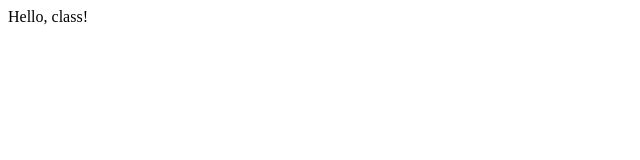
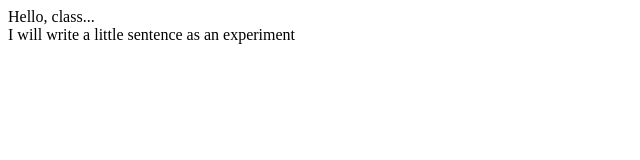
Before and after one commit to SFCM-TAC/wk1-in-class-hello-world-teddyraven1, a plain HTML site: page index.html in a window 1280 px wide. Shown: the whole page, without its empty margins (0-640 px from the left). Drawn offline with Linux system fonts and the light colour scheme.

Commit message:
I added a sentence for fun

```diff
--- a/index.html
+++ b/index.html
@@ -3,7 +3,8 @@
   <script src="js/index.js"></script>
   <link rel="stylesheet" href="css/index.css">
 </head>
-<body>
-  <div>Hello, class!</div>
+<body
+  <div>Hello, class... </div>
 </body>
+  <div> I will write a little sentence as an experiment </div>
 </html>
```
